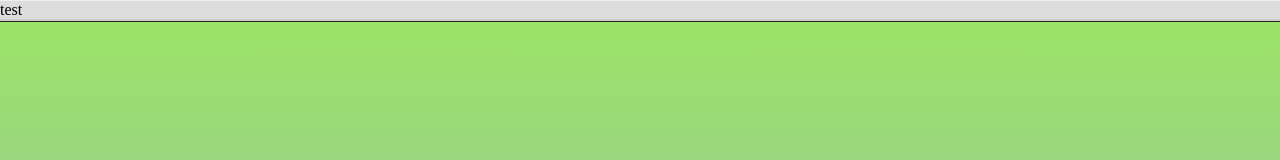
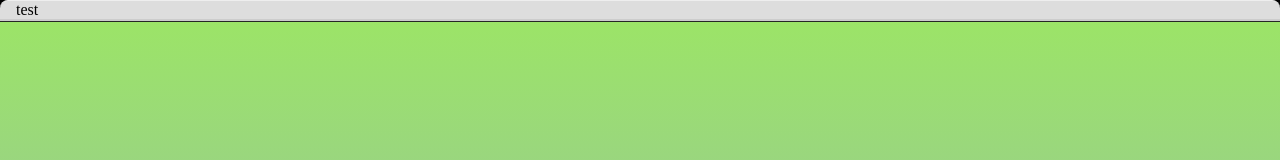
Before and after one commit to oardizzone/macos9-UI, a React (Vite) app: page / in a window 1280 px wide. Shown: the top 160 px of the page. Built offline with nearby package versions, Linux system fonts and the light colour scheme; a web font is replaced by a local one.

Commit message:
finished styling of menu bar corners

```diff
--- a/src/App.tsx
+++ b/src/App.tsx
@@ -3,10 +3,17 @@ import "./sass/main.scss";
 function App() {
   return (
     <section className="desktop">
-      <nav className="menu-bar">
-        <div className="menu-bar__corner-left"></div>
-        <p className="menu-bar__item">test</p>
-      </nav>
+      <section className="menu-bar__container">
+        <div className="menu-bar__corner--left">
+          <div className="menu-bar__corner__spacer"></div>
+        </div>
+        <nav className="menu-bar">
+          <p className="menu-bar__item">test</p>
+        </nav>
+        <div className="menu-bar__corner--right">
+          <div className="menu-bar__corner__spacer"></div>
+        </div>
+      </section>
     </section>
   );
 }
--- a/src/sass/main.scss
+++ b/src/sass/main.scss
@@ -27,21 +27,62 @@ body {
 }
 
 .menu-bar {
+  &__container {
+    max-height: max-content;
+    width: 100%;
+    position: absolute;
+    border-bottom: 0.1rem solid $color-primary-black;
+
+    &::after {
+      content: "";
+      display: block;
+      width: 100%;
+      height: 0.1rem;
+      background-color: $color-grey-400;
+    }
+  }
+  padding-left: 1rem;
+  padding-right: 1rem;
+
   font-family: "Charcoal";
-
-  position: absolute;
-  width: 100%;
   background-color: $color-grey-300;
 
   border-top: 0.1rem solid $color-grey-200;
-  border-bottom: 0.1rem solid $color-primary-black;
 
-  &::after {
-    content: "";
-    display: block;
-    width: 100%;
-    height: 0.1rem;
-    background-color: $color-grey-400;
+  &__corner {
+    position: absolute;
+    width: 0.5rem;
+    height: calc(100% - 0.2rem);
+    background-color: #000000;
+    top: 0;
+
+    &--left {
+      @extend .menu-bar__corner;
+      left: 0;
+    }
+
+    &--left & {
+      &__spacer {
+        border-top-left-radius: 1rem;
+      }
+    }
+
+    &--right {
+      @extend .menu-bar__corner;
+      right: 0;
+    }
+
+    &--right & {
+      &__spacer {
+        border-top-right-radius: 1rem;
+      }
+    }
+
+    &__spacer {
+      background-color: $color-grey-300;
+      height: 100%;
+      border-top: 0.1rem solid $color-grey-200;
+    }
   }
 
   &__item {
```
